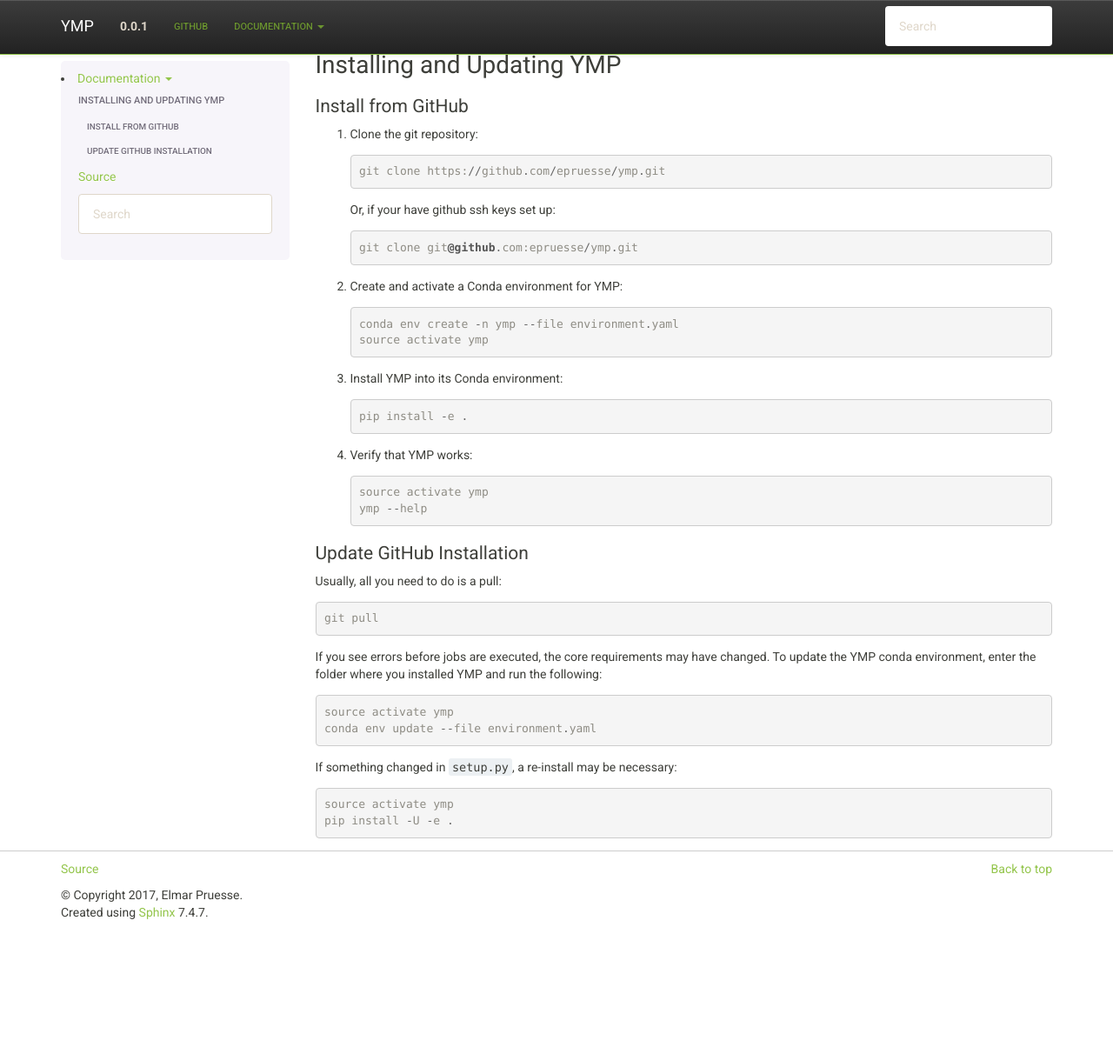
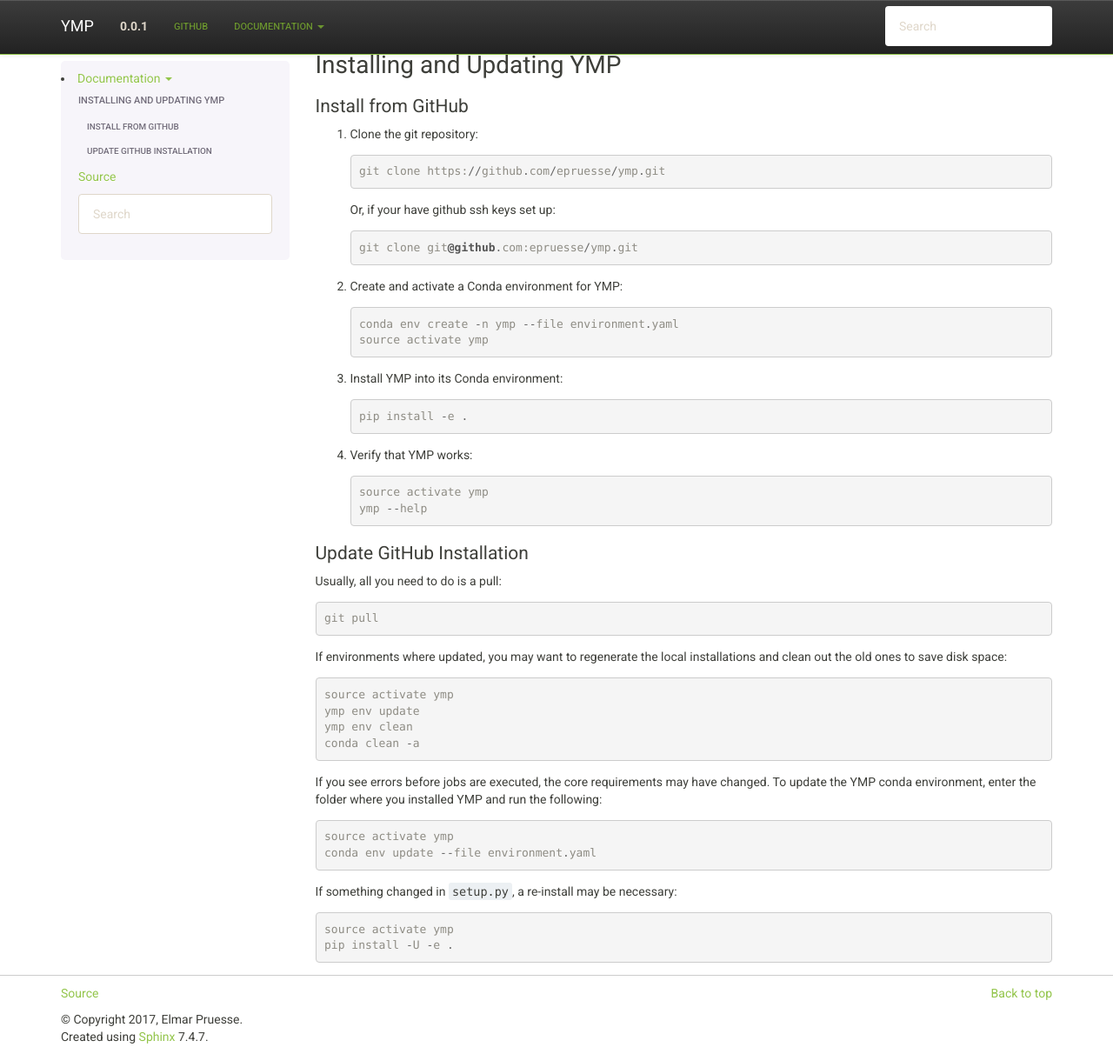
Before and after one commit to epruesse/ymp, a Sphinx documentation site: the page built from doc/install.rst, in a window 1280 px wide and 1212 px high. Shown: the whole window at 87% size. Built offline with Sphinx 7.4.7, drawn with Linux system fonts in a browser that asks for light colours; nearby versions of some CDN libraries; library files that are not in the unit come from our copies.

Commit message:
Add info on updating envs to install.rst

```diff
--- a/doc/install.rst
+++ b/doc/install.rst
@@ -35,6 +35,14 @@ Usually, all you need to do is a pull::
 
    git pull
 
+If environments where updated, you may want to regenerate the local
+installations and clean out the old ones to save disk space::
+
+   source activate ymp
+   ymp env update
+   ymp env clean
+   conda clean -a
+
 If you see errors before jobs are executed, the core requirements may
 have changed. To update the YMP conda environment, enter the folder
 where you installed YMP and run the following::
```
